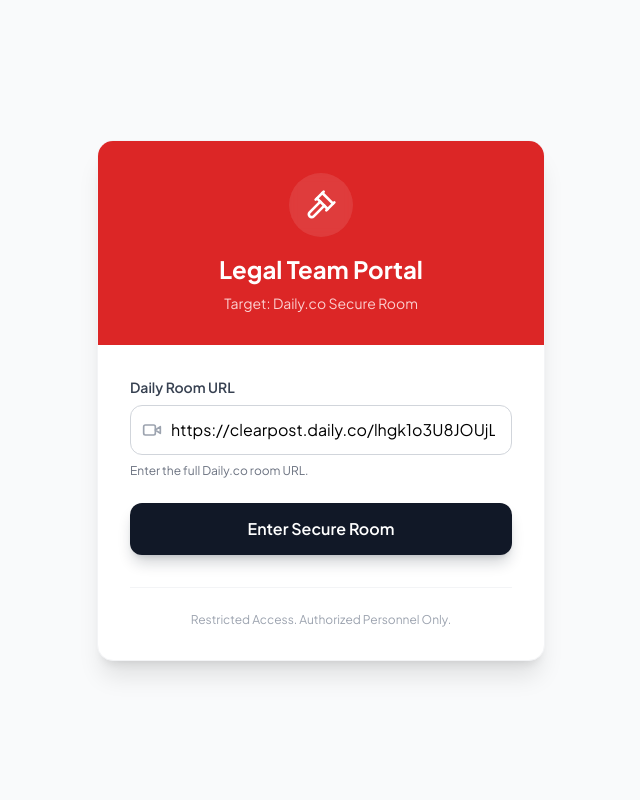
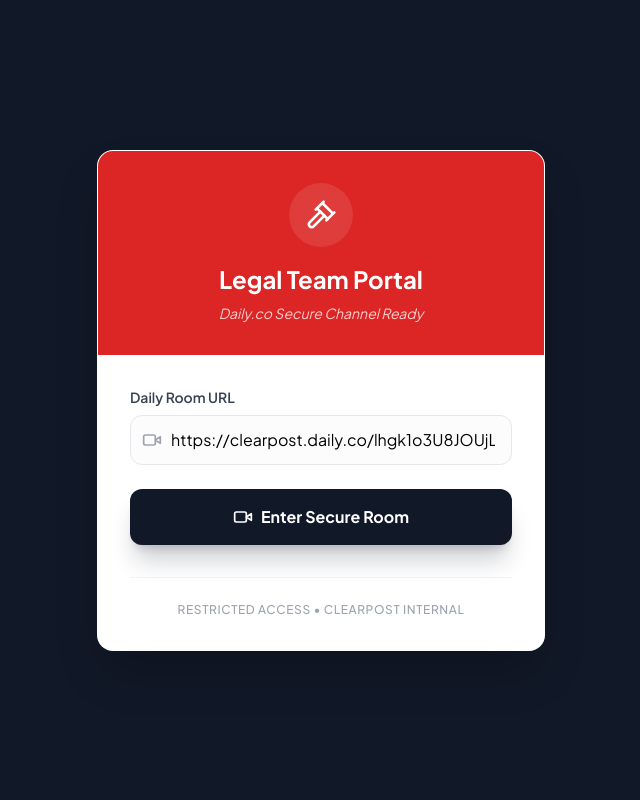
Before and after one commit to punnadittr/clearpostinter, a Next.js app: page /lawyer/meet in a window 1280 px wide. Shown: the top 800 px of the page, without its empty margins (319-959 px from the left). Built offline with nearby package versions, Linux system fonts and the light colour scheme; no server answers.

Commit message:
style: fix lawyer portal UI and implement full-screen call layout

```diff
--- a/app/lawyer/meet/page.js
+++ b/app/lawyer/meet/page.js
@@ -17,7 +17,7 @@
 
     if (activeCall) {
         return (
-            <main className="min-h-screen bg-gray-900 flex flex-col">
+            <div className="fixed inset-0 z-[100] bg-gray-900 flex flex-col overscroll-none overflow-hidden">
                 <div className="bg-white border-b border-gray-200 p-4 flex justify-between items-center shadow-lg z-10">
                     <div className="flex items-center gap-3">
                         <div className="bg-red-600 p-2 rounded-lg">
@@ -43,7 +43,7 @@
                     />
 
                     {/* Overlay hint for the lawyer */}
-                    <div className="absolute bottom-4 left-4 z-20 bg-black/80 text-white p-4 rounded-xl max-w-sm backdrop-blur-sm border border-white/10 pointer-events-none">
+                    <div className="absolute bottom-6 left-6 z-20 bg-black/80 text-white p-4 rounded-xl max-w-sm backdrop-blur-md border border-white/10 shadow-2xl pointer-events-none">
                         <div className="flex items-start gap-3">
                             <ShieldAlert className="w-5 h-5 text-yellow-500 flex-shrink-0 mt-0.5" />
                             <div>
@@ -55,19 +55,19 @@
                         </div>
                     </div>
                 </div>
-            </main>
+            </div>
         );
     }
 
     return (
-        <main className="min-h-screen bg-gray-50 flex items-center justify-center p-4">
-            <div className="bg-white w-full max-w-md rounded-2xl shadow-xl overflow-hidden border border-gray-100">
+        <div className="fixed inset-0 z-[100] bg-gray-900 flex items-center justify-center p-4 overflow-hidden">
+            <div className="bg-white w-full max-w-md rounded-2xl shadow-2xl overflow-hidden border border-white/10">
                 <div className="bg-red-600 p-8 text-center">
                     <div className="bg-white/10 w-16 h-16 rounded-full flex items-center justify-center mx-auto mb-4 backdrop-blur-sm">
                         <Gavel className="w-8 h-8 text-white" />
                     </div>
                     <h1 className="text-2xl font-bold text-white mb-2">Legal Team Portal</h1>
-                    <p className="text-red-100/90 text-sm">Target: Daily.co Secure Room</p>
+                    <p className="text-red-100/90 text-sm italic">Daily.co Secure Channel Ready</p>
                 </div>
 
                 <div className="p-8">
@@ -83,30 +83,28 @@
                                     value={dailyUrl}
                                     onChange={(e) => setDailyUrl(e.target.value)}
                                     placeholder="https://your-domain.daily.co/room"
-                                    className="w-full pl-10 pr-4 py-3 border border-gray-300 rounded-xl focus:ring-2 focus:ring-red-500 focus:border-red-500 outline-none transition-all placeholder:text-gray-400"
+                                    className="w-full pl-10 pr-4 py-3 border border-gray-200 rounded-xl focus:ring-2 focus:ring-red-500 focus:border-red-500 outline-none transition-all placeholder:text-gray-400 bg-gray-50/50"
                                     required
                                 />
                             </div>
-                            <p className="text-xs text-gray-500 mt-2">
-                                Enter the full Daily.co room URL.
-                            </p>
                         </div>
 
                         <button
                             type="submit"
-                            className="w-full py-3.5 bg-gray-900 hover:bg-black text-white rounded-xl font-semibold shadow-lg shadow-gray-900/20 transition-all transform active:scale-[0.98]"
+                            className="w-full py-4 bg-gray-900 hover:bg-black text-white rounded-xl font-bold shadow-xl shadow-gray-900/20 transition-all transform active:scale-[0.98] flex items-center justify-center gap-2"
                         >
+                            <Video className="w-5 h-5" />
                             Enter Secure Room
                         </button>
                     </form>
 
                     <div className="mt-8 pt-6 border-t border-gray-100 text-center">
-                        <p className="text-xs text-gray-400">
-                            Restricted Access. Authorized Personnel Only.
+                        <p className="text-xs text-gray-400 font-medium tracking-wider uppercase">
+                            Restricted Access • Clearpost Internal
                         </p>
                     </div>
                 </div>
             </div>
-        </main>
+        </div>
     );
 }
--- a/app/video-verification/page.jsx
+++ b/app/video-verification/page.jsx
@@ -112,20 +112,38 @@
                 )}
 
                 {step === "call" && (
-                    <div className="space-y-6">
-                        <div className="bg-white border border-gray-200 p-6 rounded-xl shadow-sm">
-                            <h3 className="text-lg font-semibold text-gray-900 mb-2">Connecting to Secure Channel...</h3>
-                             <div className="bg-blue-50 text-blue-800 text-sm p-4 rounded-lg flex gap-3">
-                                 <Video className="w-5 h-5 flex-shrink-0" />
-                                 <p>You are entering the verification lobby. Please wait for the lawyer to admit you.</p>
-                             </div>
+                    <div className="fixed inset-0 z-[100] bg-gray-900 flex flex-col overscroll-none overflow-hidden">
+                        <div className="bg-white border-b border-gray-200 p-4 flex justify-between items-center shadow-lg z-10">
+                            <div className="flex items-center gap-3">
+                                <div className="bg-red-600 p-2 rounded-lg">
+                                    <ShieldCheck className="w-6 h-6 text-white" />
+                                </div>
+                                <div>
+                                    <h1 className="font-bold text-gray-900 leading-tight">Secure Passport Verification</h1>
+                                    <p className="text-xs text-gray-500">Wait for admission</p>
+                                </div>
+                            </div>
+                            <button
+                                onClick={() => setStep("completed")}
+                                className="px-4 py-2 text-sm font-medium text-red-600 hover:bg-red-50 rounded-lg transition-colors"
+                            >
+                                Leave Call
+                            </button>
                         </div>
 
-                        <div className="h-[500px] md:h-[600px] relative">
+                        <div className="flex-1 relative bg-black">
                             <DailyVideo
                                 roomUrl="https://clearpost.daily.co/lhgk1o3U8JOUjLQWfpc9"
                                 onLeave={() => setStep("completed")}
                             />
+                        </div>
+
+                        {/* Status bar */}
+                        <div className="bg-blue-600 text-white text-xs py-2 px-4 shadow-inner text-center font-medium">
+                            <div className="flex items-center justify-center gap-2">
+                                <Video className="w-3 h-3 animate-pulse" />
+                                Secure P2P Connection Active • End-to-End Encrypted
+                            </div>
                         </div>
                     </div>
                 )}
--- a/components/DailyVideo.jsx
+++ b/components/DailyVideo.jsx
@@ -105,7 +105,7 @@
     }, [roomUrl]);
 
     return (
-        <div className="w-full h-full min-h-[500px] relative bg-gray-900 rounded-xl overflow-hidden shadow-2xl border border-gray-800">
+        <div className="w-full h-full relative bg-gray-900 overflow-hidden shadow-2xl border border-gray-800">
             {error && (
                 <div className="absolute inset-0 z-50 flex items-center justify-center bg-gray-900 text-white p-6 text-center">
                     <div>
```
